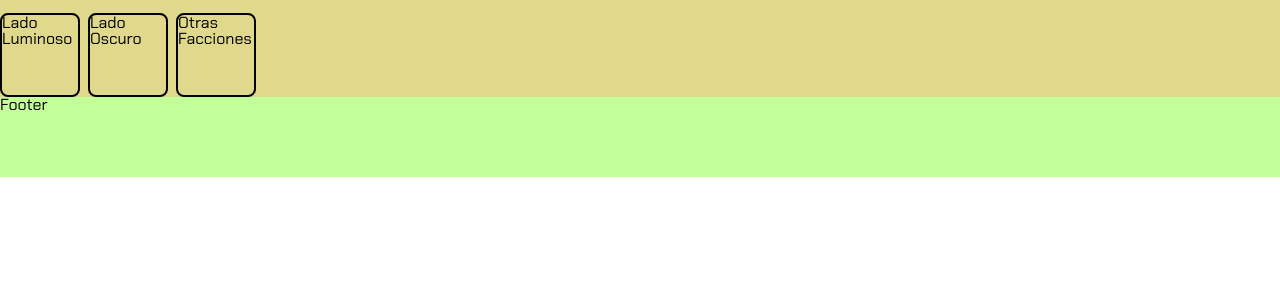
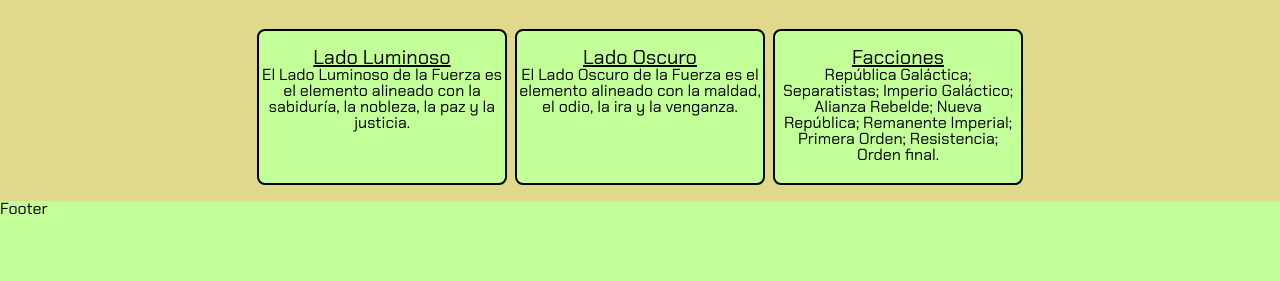
Before and after one commit to RDiarte/RCS-PRO-2, a plain HTML site: page index.html in a window 1280 px wide. Shown: the part 801-1082 px from the top of the page. Before the commit the page ends 978 px from the top, so only its background shows below. Drawn offline with Linux system fonts and the light colour scheme.

Commit message:
agregado de texto y alineado de cajas

```diff
--- a/Css/Global.css
+++ b/Css/Global.css
@@ -66,16 +66,33 @@ footer {
 }
 
 .cajas {
-  height: 80px;
+  height: 120px;
   border: 2px solid;
   border-radius: 0.5rem;
+  background-color: var(--cua);
+  padding-top: 1rem;
+  padding-bottom: 1rem;
+  gap: ;
 }
 
 .grid {
   display: grid;
-  grid-template-columns: 80px 80px 80px;
   gap: 0.5rem;
   margin-top: 1rem;
+  align-items: center;
+  justify-content: center;
+  padding-top: 1rem;
+  padding-bottom: 1rem;
+  /*font-size: 1rem;*/
+}
+.grid-list-container {
+  grid-template-columns: 200px;
+}
+
+@media (min-width: 768px) {
+  .grid-list-container {
+    grid-template-columns: 250px 250px 250px;
+  }
 }
 
 .flex-center {
@@ -96,9 +113,9 @@ footer {
 
 .article {
   background-color: var(--ter);
+  text-align: center;
 }
 .h2 {
   text-decoration: underline;
-  text-align: center;
   font-size: 20px;
 }
--- a/index.html
+++ b/index.html
@@ -36,10 +36,29 @@
               poder de la Fuerza es utilizado por los practicantes de la Orden
               Jedi, los Sith y otros individuos sensibles a esta energía.
             </div>
-            <div class="grid">
-              <div class="cajas">Lado Luminoso</div>
-              <div class="cajas">Lado Oscuro</div>
-              <div class="cajas">Otras Facciones</div>
+            <div class="grid grid-list-container">
+              <div class="cajas">
+                <h2 class="h2">Lado Luminoso</h2>
+                <div>
+                  El Lado Luminoso de la Fuerza es el elemento alineado con la
+                  sabiduría, la nobleza, la paz y la justicia.
+                </div>
+              </div>
+              <div class="cajas">
+                <h2 class="h2">Lado Oscuro</h2>
+                <div>
+                  El Lado Oscuro de la Fuerza es el elemento alineado con la
+                  maldad, el odio, la ira y la venganza.
+                </div>
+              </div>
+              <div class="cajas">
+                <h2 class="h2">Facciones</h2>
+                <div>
+                  República Galáctica; Separatistas; Imperio Galáctico; Alianza
+                  Rebelde; Nueva República; Remanente Imperial; Primera Orden;
+                  Resistencia; Orden final.
+                </div>
+              </div>
             </div>
           </article>
         </div>
```
